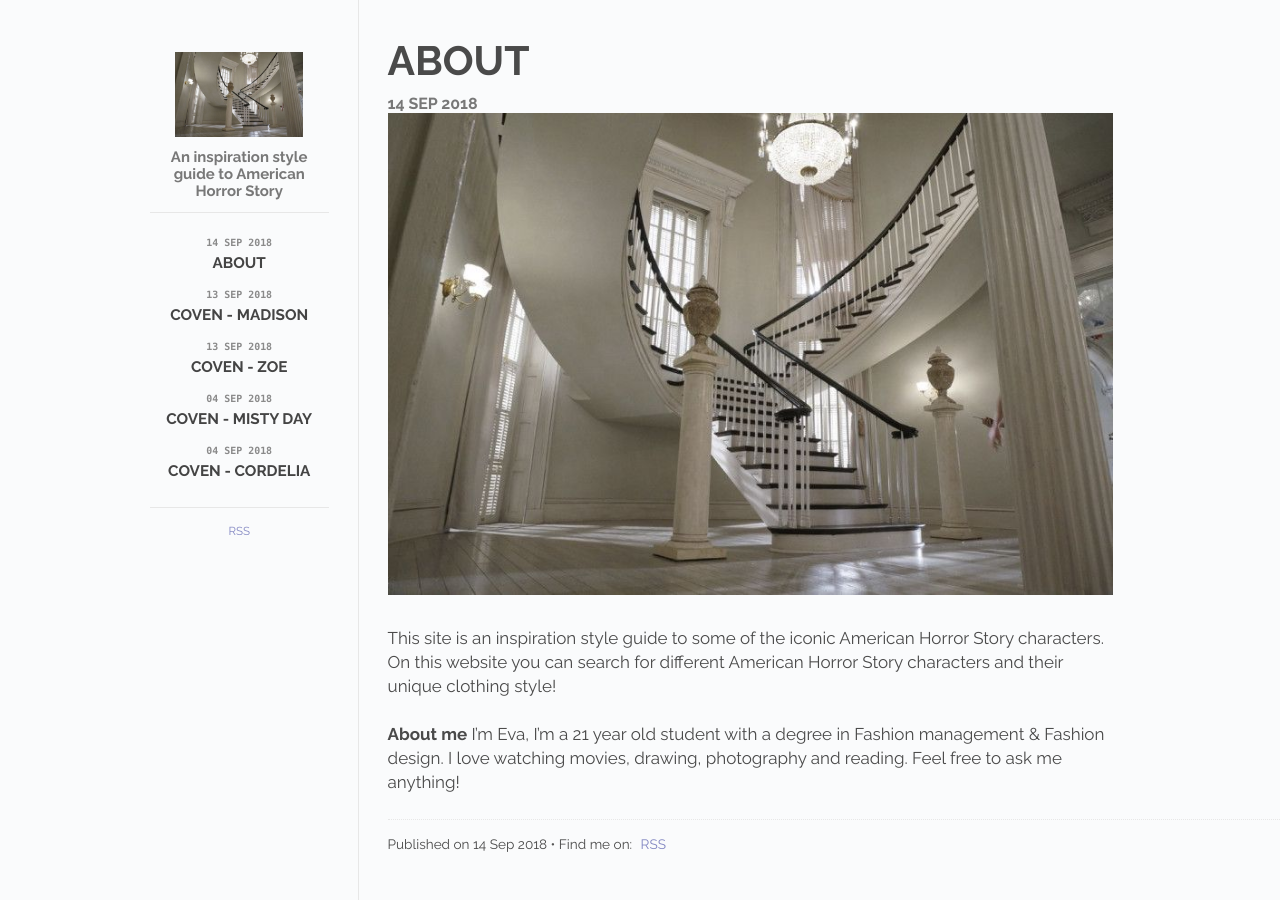
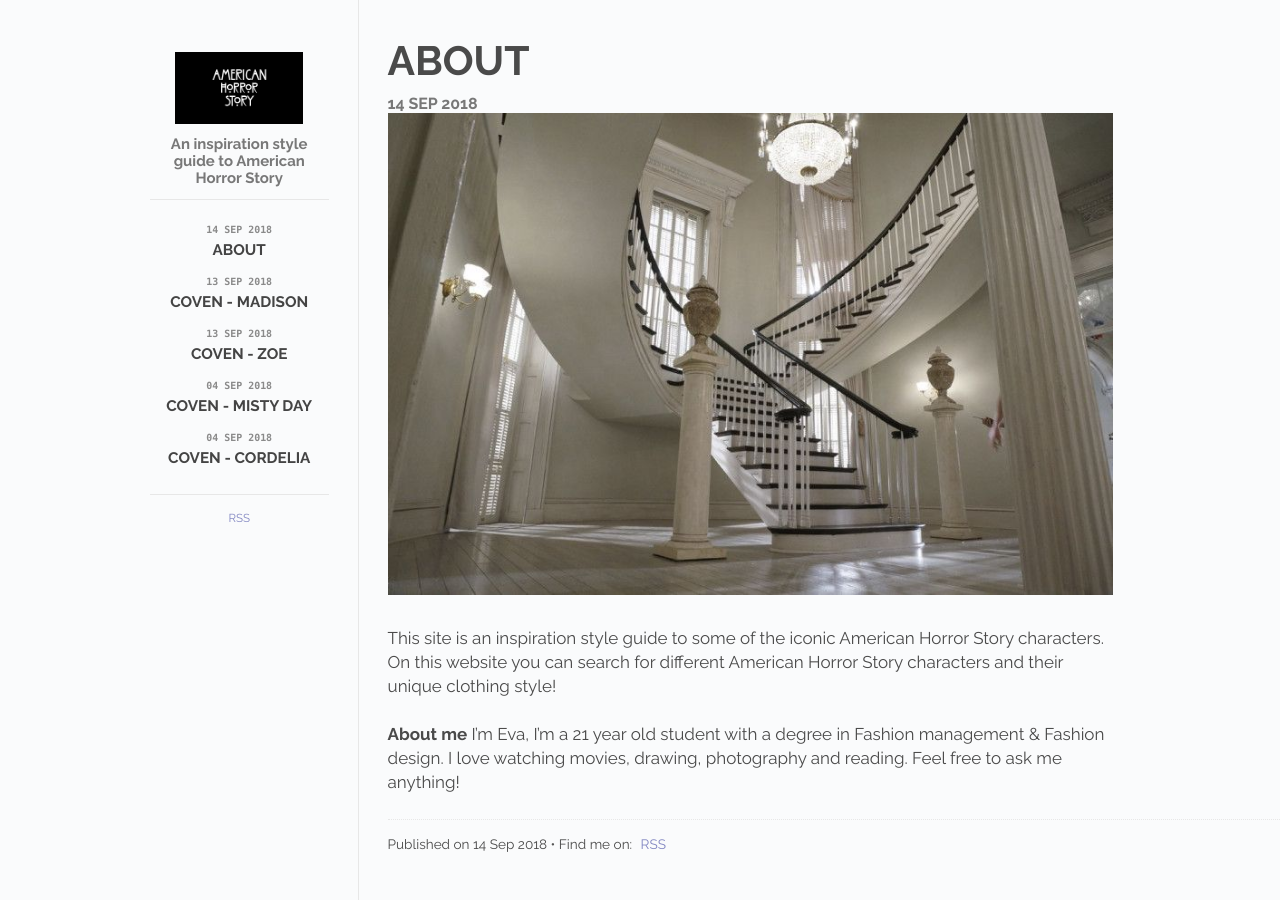
Before and after one commit to LesterGallagher/americanhorrorstory, a Jekyll site: the page built from index.html, in a window 1280 px wide. Built offline with Jekyll 4.4.1, drawn with Linux system fonts in a browser that asks for light colours.

Commit message:
Updated Config

```diff
--- a/_config.yml
+++ b/_config.yml
@@ -19,7 +19,7 @@
 description: This site is an inspiration style guide to some of the iconic American
   Horror Story characters. On this website you can search for different American Horror
   Story characters and their unique clothing style.
-cover_image: "/uploads/417e470e5aca4333bc8f2ad95bc8ecd7.jpg"
+cover_image: "/uploads/american-horror-story.jpg"
 image_src: "/uploads/american-horror-story.jpg"
 markdown: kramdown
 url: https://ahsstyle.esstudio.site
```
